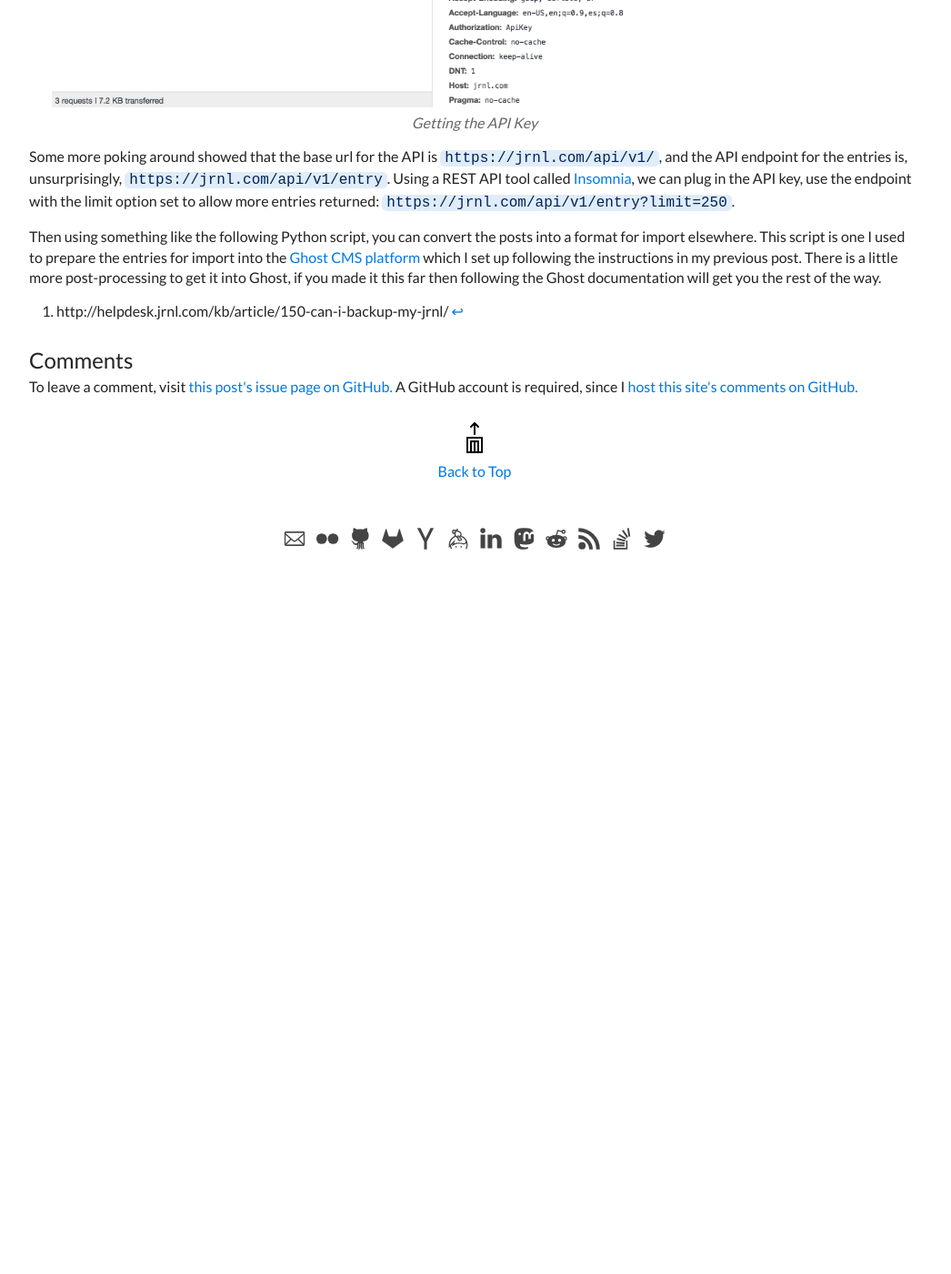
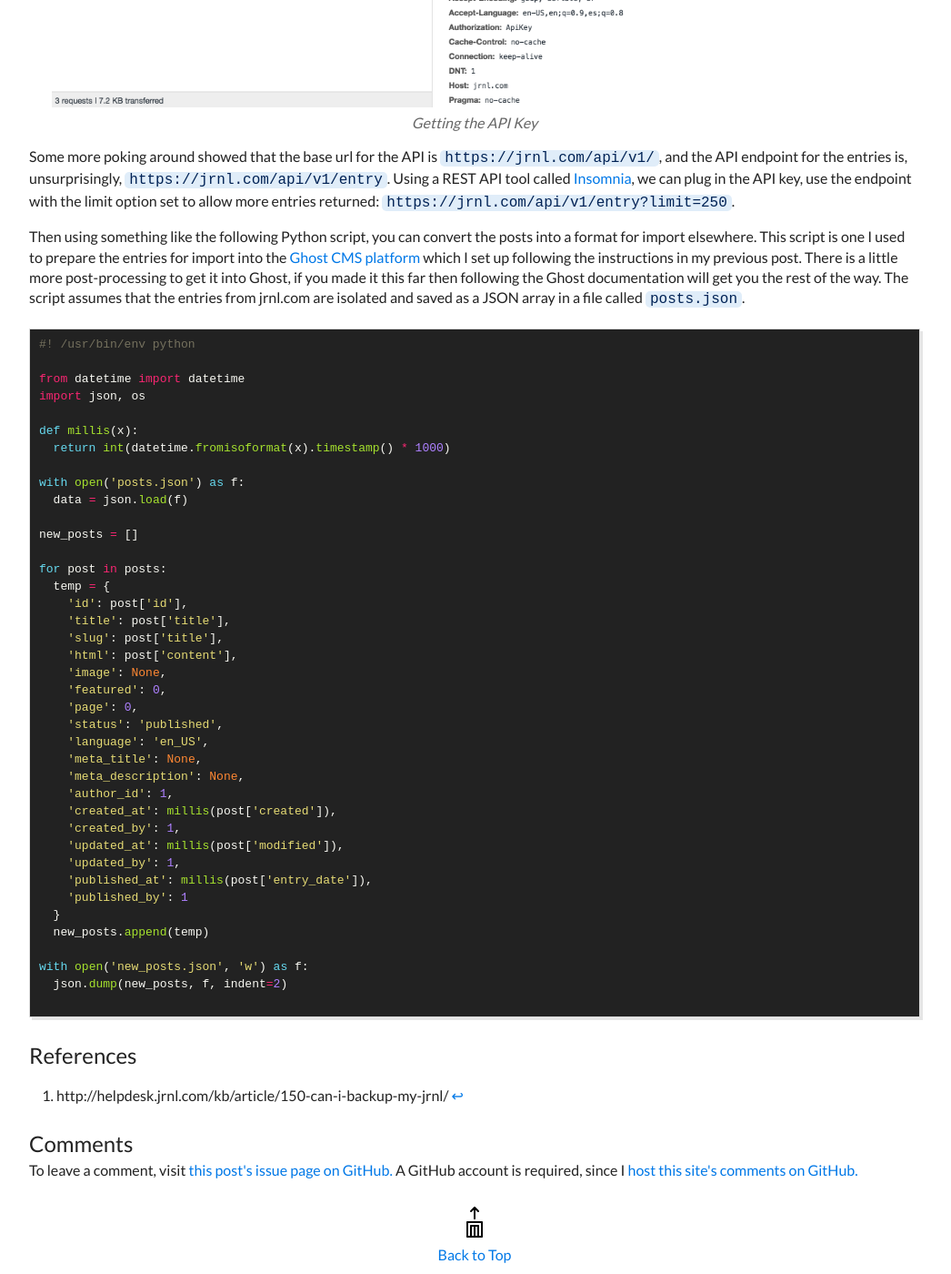
Before and after one commit to seanlane/seanlane.github.io, a Jekyll site: the page built from _posts/2018/2018-08-13-extracing-entries-from-jrnl.md, in a window 1280 px wide and 1400 px high, scrolled down 884 px. Shown: the whole window at 91% size, without its empty margins (118-1164 px from the left). Built offline with Jekyll 4.4.1, drawn with Linux system fonts in a browser that asks for light colours; nearby versions of some CDN libraries; before the commit the page ends 1514 px from its top, so only the background shows below that.

Commit message:
Almost forgot the script

````diff
--- a/_posts/2018/2018-08-13-extracing-entries-from-jrnl.md
+++ b/_posts/2018/2018-08-13-extracing-entries-from-jrnl.md
@@ -18,6 +18,51 @@ In a similar manner to this article: [Ian London: Web Scraping - Discovering Hid
 
 Some more poking around showed that the base url for the API is `https://jrnl.com/api/v1/`, and the API endpoint for the entries is, unsurprisingly, `https://jrnl.com/api/v1/entry`. Using a REST API tool called [Insomnia](https://insomnia.rest/), we can plug in the API key, use the endpoint with the limit option set to allow more entries returned: `https://jrnl.com/api/v1/entry?limit=250`.
 
-Then using something like the following Python script, you can convert the posts into a format for import elsewhere. This script is one I used to prepare the entries for import into the [Ghost CMS platform](https://ghost.org) which I set up following the instructions in my previous post. There is a little more post-processing to get it into Ghost, if you made it this far then following the Ghost documentation will get you the rest of the way.
+Then using something like the following Python script, you can convert the posts into a format for import elsewhere. This script is one I used to prepare the entries for import into the [Ghost CMS platform](https://ghost.org) which I set up following the instructions in my previous post. There is a little more post-processing to get it into Ghost, if you made it this far then following the Ghost documentation will get you the rest of the way. The script assumes that the entries from jrnl.com are isolated and saved as a JSON array in a file called `posts.json`.
+
+
+```python
+#! /usr/bin/env python
+
+from datetime import datetime
+import json, os
+
+def millis(x):
+  return int(datetime.fromisoformat(x).timestamp() * 1000)
+
+with open('posts.json') as f:
+  data = json.load(f)
+
+new_posts = []
+
+for post in posts:
+  temp = {
+    'id': post['id'],
+    'title': post['title'],
+    'slug': post['title'],
+    'html': post['content'],
+    'image': None,
+    'featured': 0,
+    'page': 0,
+    'status': 'published',
+    'language': 'en_US',
+    'meta_title': None,
+    'meta_description': None,
+    'author_id': 1,
+    'created_at': millis(post['created']),
+    'created_by': 1,
+    'updated_at': millis(post['modified']),
+    'updated_by': 1,
+    'published_at': millis(post['entry_date']),
+    'published_by': 1
+  }
+  new_posts.append(temp)
+
+with open('new_posts.json', 'w') as f:
+  json.dump(new_posts, f, indent=2)
+
+```
+
+## References
 
 [^1]: http://helpdesk.jrnl.com/kb/article/150-can-i-backup-my-jrnl/
````
